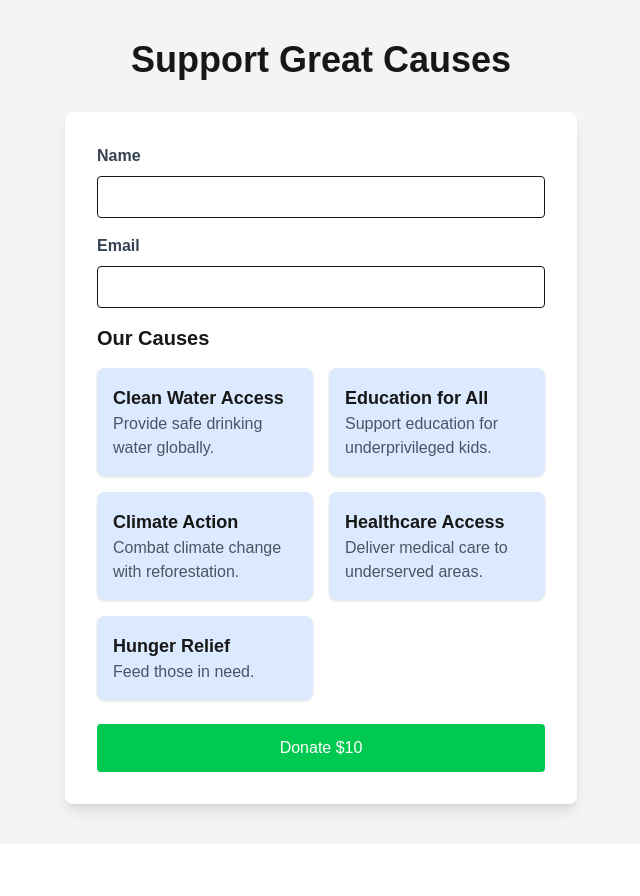
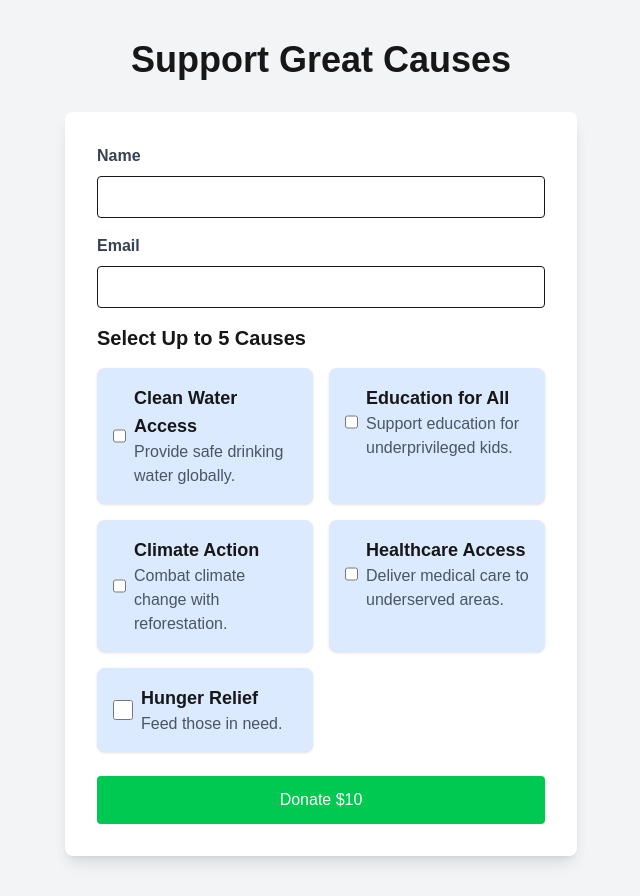
Before and after one commit to Baldives/donation-app, a Next.js app: page / in a window 1280 px wide. Shown: the whole page, without its empty margins (319-959 px from the left). Before the commit the page ends 844 px from the top, so only its background shows below. Built offline with nearby package versions, Linux system fonts and the light colour scheme.

Commit message:
Add cause selection with checkboxes

```diff
--- a/components/DonationForm.js
+++ b/components/DonationForm.js
@@ -3,10 +3,31 @@ import { useState } from 'react';
 export default function DonationForm({ causes }) {
   const [name, setName] = useState('');
   const [email, setEmail] = useState('');
+  const [selectedCauses, setSelectedCauses] = useState([]);
+
+  const handleCauseChange = (causeId) => {
+    if (selectedCauses.includes(causeId)) {
+      // Remove cause if already selected
+      setSelectedCauses(selectedCauses.filter((id) => id !== causeId));
+    } else if (selectedCauses.length < 5) {
+      // Add cause if under 5 selected
+      setSelectedCauses([...selectedCauses, causeId]);
+    } else {
+      alert('You can only select up to 5 causes!');
+    }
+  };
 
   const handleSubmit = (e) => {
     e.preventDefault();
-    alert(`Thank you, ${name}! We'll process your $10 donation for ${email}.`);
+    if (selectedCauses.length === 0) {
+      alert('Please select at least one cause!');
+      return;
+    }
+    const selectedNames = causes
+      .filter((cause) => selectedCauses.includes(cause.id))
+      .map((cause) => cause.name)
+      .join(', ');
+    alert(`Thank you, ${name}! Your $10 donation for ${selectedNames} will be processed using ${email}.`);
   };
 
   return (
@@ -32,15 +53,29 @@ export default function DonationForm({ causes }) {
         />
       </div>
       <div className="mb-6">
-        <h2 className="text-xl font-semibold mb-4">Our Causes</h2>
+        <h2 className="text-xl font-semibold mb-4">Select Up to 5 Causes</h2>
         <div className="grid grid-cols-1 sm:grid-cols-2 gap-4">
           {causes.map((cause) => (
             <div
               key={cause.id}
-              className="p-4 bg-blue-100 rounded-lg shadow hover:bg-blue-200 transition"
+              className={`p-4 rounded-lg shadow transition ${
+                selectedCauses.includes(cause.id)
+                  ? 'bg-blue-200'
+                  : 'bg-blue-100 hover:bg-blue-200'
+              }`}
             >
-              <h3 className="font-bold text-lg">{cause.name}</h3>
-              <p className="text-gray-600">{cause.description}</p>
+              <label className="flex items-center space-x-2 cursor-pointer">
+                <input
+                  type="checkbox"
+                  checked={selectedCauses.includes(cause.id)}
+                  onChange={() => handleCauseChange(cause.id)}
+                  className="h-5 w-5 text-blue-600"
+                />
+                <div>
+                  <h3 className="font-bold text-lg">{cause.name}</h3>
+                  <p className="text-gray-600">{cause.description}</p>
+                </div>
+              </label>
             </div>
           ))}
         </div>
@@ -48,6 +83,7 @@ export default function DonationForm({ causes }) {
       <button
         type="submit"
         className="w-full bg-green-500 text-white p-3 rounded hover:bg-green-600"
+        disabled={selectedCauses.length === 0}
       >
         Donate $10
       </button>
```
